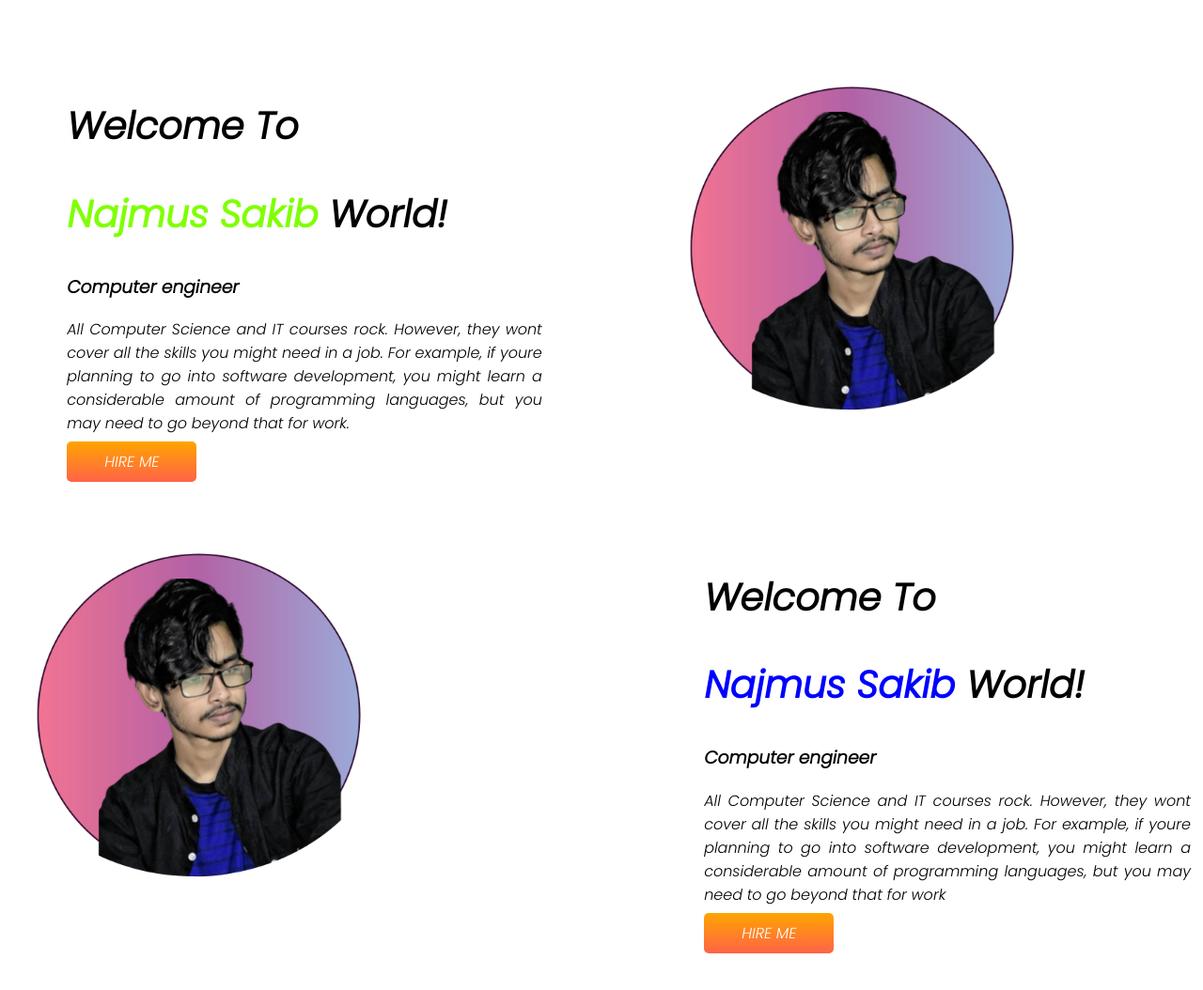
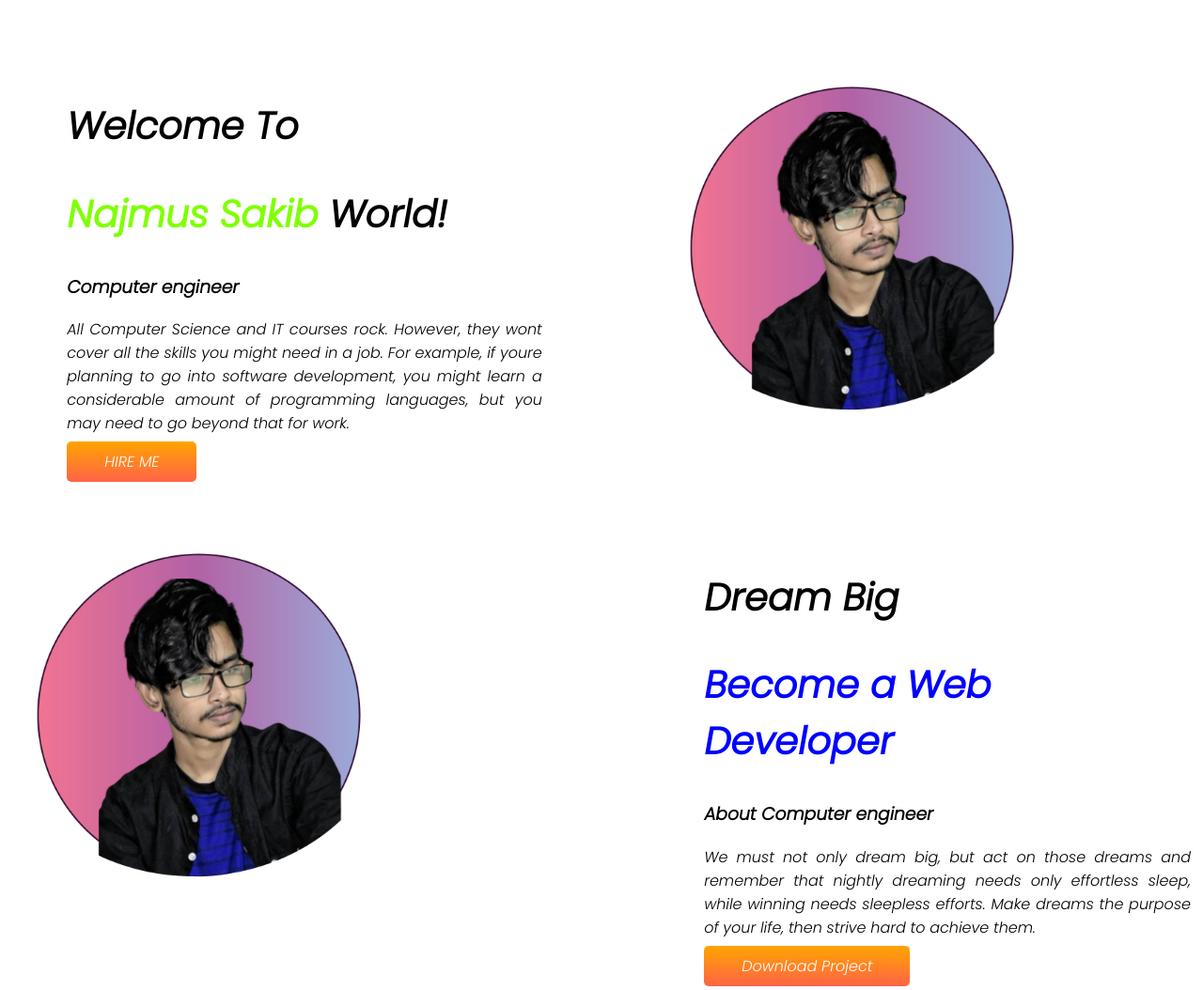
Before and after one commit to najmusskb/Developer-portfolio, a plain HTML site: page index.html in a window 1280 px wide. Shown: the whole page at 94% size. Before the commit the page ends 1019 px from the top, so only its background shows below. Drawn offline with Linux system fonts and the light colour scheme.

Commit message:
your comment

```diff
--- a/index.html
+++ b/index.html
@@ -58,18 +58,16 @@
 
 
         <div class="and">
-            <h1>Welcome To</h1>
-            <h1> <span class="color-2">Najmus Sakib</span> World!</h1>
-            <h3>Computer engineer</h3>
+            <h1>Dream Big</h1>
+            <h1> <span class="color-2">Become a Web Developer</span> </h1>
+            <h3> About Computer engineer</h3>
 
-            <p>All Computer Science and IT courses rock. However, they wont cover all the skills you might need in a
-                job. For example, if youre planning to go into software development, you might learn a considerable
-                amount of programming languages, but you may need to go beyond that for work</p>
-            <a class="tag" href="https://github.com/najmusskb">HIRE ME</a>
+            <p>We must not only dream big, but act on those dreams and remember that nightly dreaming needs only
+                effortless sleep, while winning needs sleepless efforts. Make dreams the purpose of your life, then
+                strive hard to achieve them.</p>
+            <a class="tag" target="_blank" href="https://github.com/najmusskb">Download Project</a>
         </div>
-
     </section>
-
 </body>
 
 </html>
```
